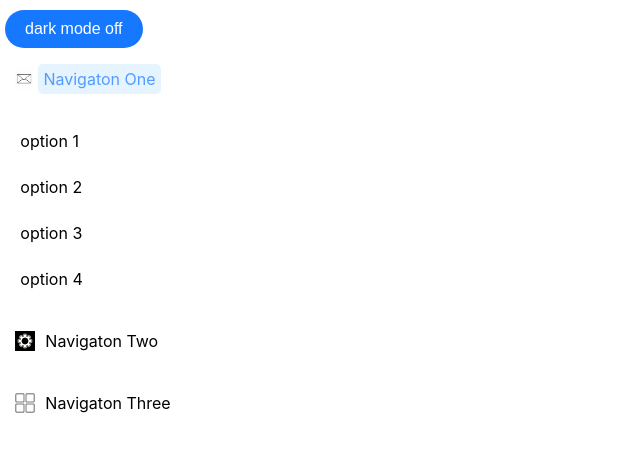
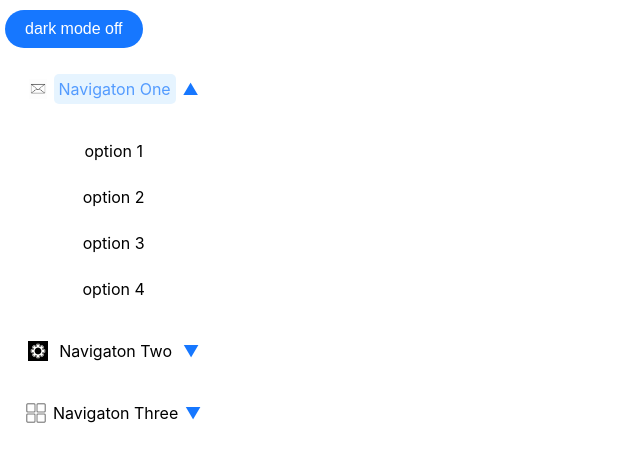
Before and after one commit to poonamgahatraj/menu_component, a React (Create React App) app in the folder menu_component/: page / in a window 1280 px wide. Both pictures are taken after a click on the element "Navigaton One". Shown: the top 462 px of the page, without its empty margins (0-640 px from the left). Built offline with nearby package versions, Linux system fonts and the light colour scheme.

Commit message:
menu_component

```diff
--- a/menu_component/src/component/menu.css
+++ b/menu_component/src/component/menu.css
@@ -14,6 +14,7 @@ button {
 
     color:black;
     margin-left: 8%;
+    cursor: pointer;
   }
 
   p:active{
@@ -72,4 +73,18 @@ width:15%;
     border-radius: 5px;
     padding: 5px;
 
+
   }
+
+.light-mode .dropdown-icon {
+  color: #1677FF;
+}
+
+
+.dark-mode .dropdown-icon {
+  color: white;
+}
+
+.submenu{
+  text-align: center;
+}
--- a/menu_component/src/component/menu.js
+++ b/menu_component/src/component/menu.js
@@ -30,16 +30,17 @@ export default function Menu (){
          <button onClick={handleToogleButton}>dark mode
              {isToogle? ' on':' off'}
         </button>
-        <div className={isToogle ? 'dark-mode' : 'light-mode'}>
+        <div className={isToogle ? 'dark-mode' : 'light-mode'} style={{padding:"10px"}}>
 
         <div className="Navigation">
-            <div style={{display:"flex",alignItems:'center'}}>
-                <img src=".\email.jpg" style={{height:"20px",marginRight:'5px'}}></img>
+            <div style={{display:"flex",alignItems:'center',justifyContent:"space-around",width:"100%"}}>
+                <img src=".\email.jpg" style={{height:"20px"}}></img>
             <p onClick={showNavOne} tabIndex="0">Navigaton One </p>
+            <span className="dropdown-icon">{navOne ? '▲' : '▼'}</span>
             </div>
 
            {navOne &&
-            <div style={{}}>
+            <div className="submenu" style={{width:'100%'}}>
                 <p tabIndex="0">option 1</p>
                 <p tabIndex="0">option 2</p>
                 <p tabIndex="0">option 3</p>
@@ -47,18 +48,19 @@ export default function Menu (){
 
             </div>
            }
-           <div style={{display:"flex",alignItems:'center'}}>
-            <img src=".\setting1.jpg" style={{height:"20px",marginRight:'5px'}}></img>
+           <div style={{display:"flex",alignItems:'center',justifyContent:"space-around"}}>
+            <img src=".\setting1.jpg" style={{height:"20px"}}></img>
            <p onClick={showNavTwo} tabIndex="0">Navigaton Two</p>
+           <span className="dropdown-icon">{navTwo ? '▲' : '▼'}</span>
            </div>
 
            {navTwo &&
-            <div style={{marginLeft:"8%"}}>
+            <div  className="submenu">
                 <p tabIndex="0">option 5</p>
                 <p tabIndex="0">option 6</p>
                 <p onClick={showSubMenu} tabIndex="0">Sub menu</p>
                 {subMenu &&
-                    <div style={{marginLeft:"12%"}}>
+                    <div  className="submenu1">
                           <p tabIndex="0">option 7</p>
                             <p tabIndex="0">option 8</p>
                     </div>
@@ -67,13 +69,14 @@ export default function Menu (){
 
             </div>
            }
-           <div style={{display:"flex",alignItems:'center'}}>
-            <img src=".\fourbox.jpg" style={{height:'20px',marginRight:'5px'}}></img>
+           <div style={{display:"flex",alignItems:'center',justifyContent:"space-around"}}>
+            <img src=".\fourbox.jpg" style={{height:'20px'}}></img>
            <p onClick={showNavThree} tabIndex="0">Navigaton Three</p>
+           <span className="dropdown-icon">{navThree ? '▲' : '▼'}</span>
            </div>
 
             {navThree &&
-                <div style={{marginLeft:"8%"}}>
+                <div  className="submenu">
                      <p tabIndex="0">option 9</p>
                      <p tabIndex="0">option 10</p>
                      <p tabIndex="0">option 11</p>
```
